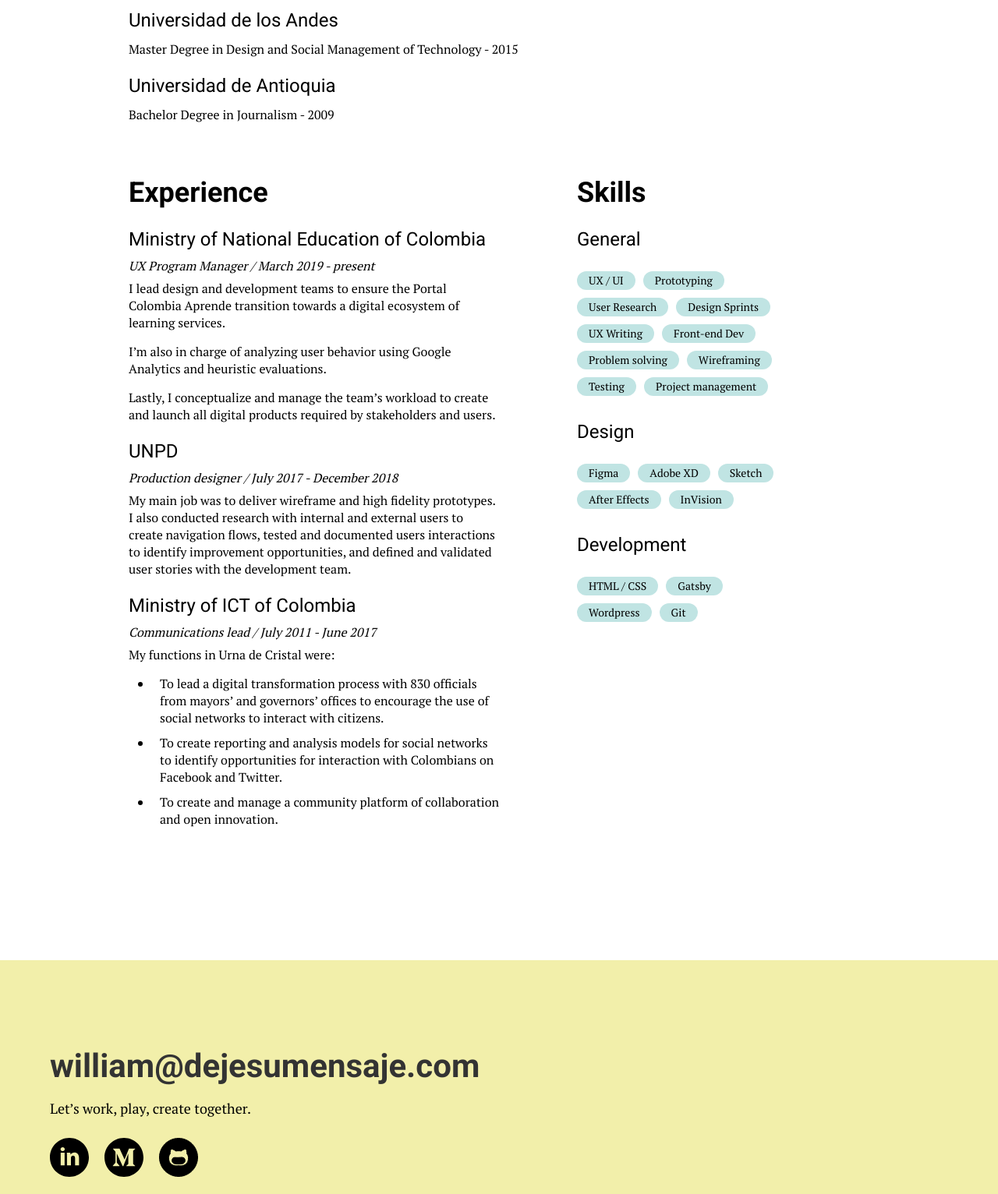
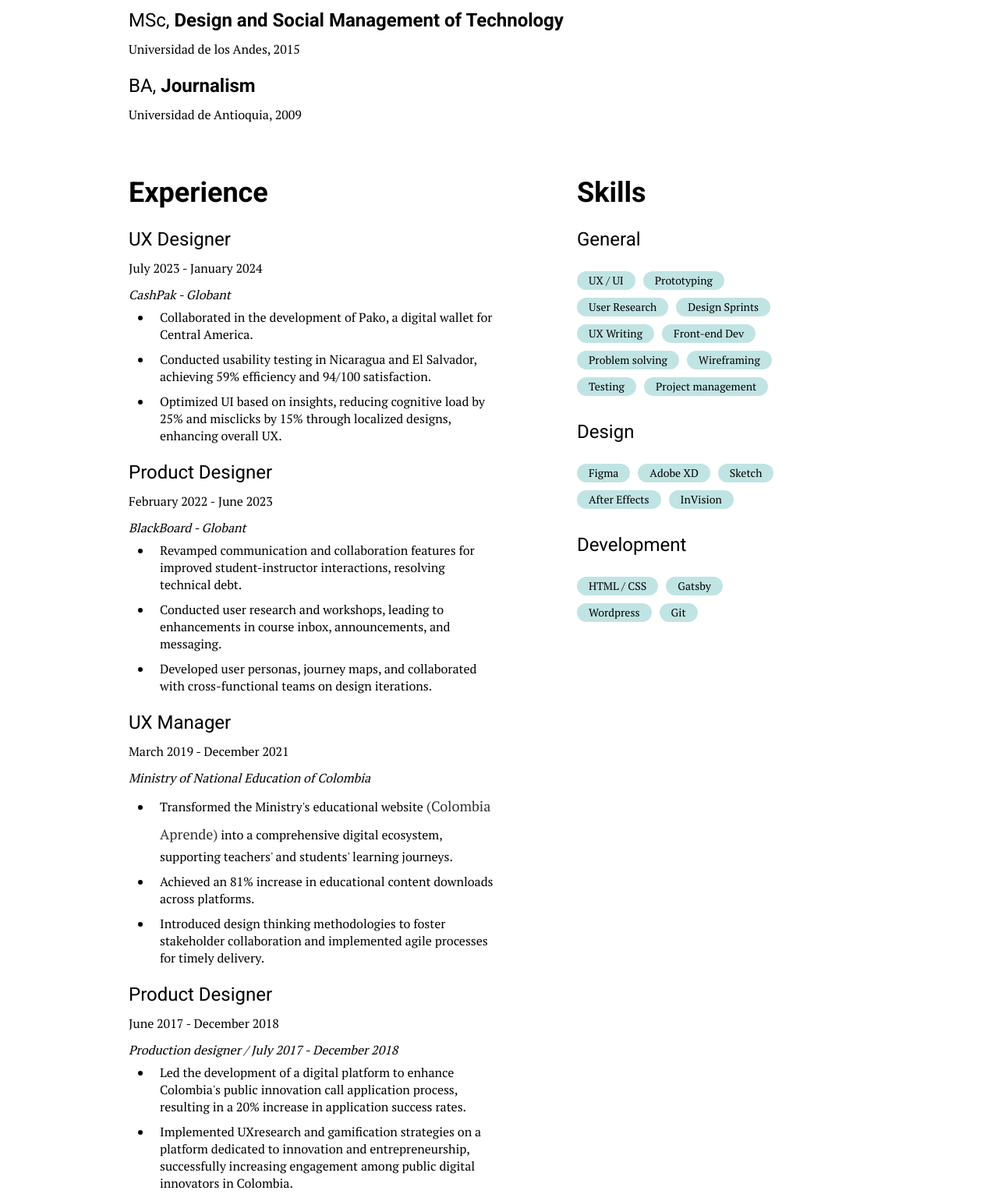
Before and after one commit to Dejesumensaje/dejesumensaje, a plain HTML site: page about.html in a window 1280 px wide. Shown: the part 1240-2772 px from the top of the page at 78% size. Drawn offline with nearby package versions, Linux system fonts and the light colour scheme.

Commit message:
About me
Update the about me section with the more recent projects

```diff
--- a/about.html
+++ b/about.html
@@ -83,7 +83,7 @@
 
 
             <div class="btn">
-                <a href="./assets/cv-william-montoya-en.pdf" class="button-cta" download="">Resume</a>
+                <a href="./assets/cv-william-montoya-2024-en.pdf" class="button-cta" download="">Resume</a>
                 <a href="https://www.linkedin.com/in/dejesumensaje/" target="_blank" class="button-cta">Linkedin</a>
             </div>
 
@@ -99,11 +99,11 @@
 
                 <h2>Education</h2>
 
-                <h3>Universidad de los Andes</h3>
-                <p>Master Degree in Design and Social Management of Technology - 2015</p>
+                <h3>MSc, <b>Design and Social Management of Technology</b></h3>
+                <p>Universidad de los Andes, 2015</p>
 
-                <h3>Universidad de Antioquia</h3>
-                <p>Bachelor Degree in Journalism - 2009</p>
+                <h3>BA, <b>Journalism</b></h3>
+                <p>Universidad de Antioquia, 2009</p>
 
             </div>
 
@@ -111,23 +111,42 @@
 
                 <h2>Experience</h2>
 
-                <h3>Ministry of National Education of Colombia</h3>
-                <h4>UX Program Manager / March 2019 - present</h4>
-                <p>I lead design and development teams to ensure the Portal Colombia Aprende transition towards a digital ecosystem of learning services.</p>
-                <p>I’m also in charge of analyzing user behavior using Google Analytics and heuristic evaluations.</p>
-                <p>Lastly, I conceptualize and manage the team’s workload to create and launch all digital products required by stakeholders and users.</p>
+                <h3>UX Designer</h3>
+                <p>July 2023 - January 2024</p>
+                <h4>CashPak - Globant</h4>
 
-                <h3>UNPD</h3>
+                <ul>
+                    <li>Collaborated in the development of Pako, a digital wallet for Central America.</li>
+                    <li>Conducted usability testing in Nicaragua and El Salvador, achieving 59% efficiency and 94/100 satisfaction.</li>
+                    <li>Optimized UI based on insights, reducing cognitive load by 25% and misclicks by 15% through localized designs, enhancing overall UX.</li>
+                </ul>
+
+                <h3>Product Designer</h3>
+                <p>February 2022 - June 2023</p>
+                <h4>BlackBoard - Globant</h4>
+
+                <ul>
+                    <li>Revamped communication and collaboration features for improved student-instructor interactions, resolving technical debt.</li>
+                    <li>Conducted user research and workshops, leading to enhancements in course inbox, announcements, and messaging.</li>
+                    <li>Developed user personas, journey maps, and collaborated with cross-functional teams on design iterations.</li>
+                </ul>
+
+                <h3>UX Manager</h3>
+                <p>March 2019 - December 2021</p>
+                <h4>Ministry of National Education of Colombia</h4>
+
+                <ul>
+                    <li>Transformed the Ministry's educational website <a href="https://colombiaaprende.edu.co/" target="_blank">(Colombia Aprende)</a> into a comprehensive digital ecosystem, supporting teachers' and students' learning journeys.</li>
+                    <li>Achieved an 81% increase in educational content downloads across platforms.</li>
+                    <li>Introduced design thinking methodologies to foster stakeholder collaboration and implemented agile processes for timely delivery.</li>
+                </ul>
+
+                <h3>Product Designer</h3>
+                <p>June 2017 - December 2018</p>
                 <h4>Production designer / July 2017 - December 2018</h4>
-                <p>My main job was to deliver wireframe and high fidelity prototypes. I also conducted research with internal and external users to create navigation flows, tested and documented users interactions to identify improvement opportunities, and defined and validated user stories with the development team.</p>
-
-                <h3>Ministry of ICT of Colombia</h3>
-                <h4>Communications lead / July 2011 - June 2017</h4>
-                <p>My functions in Urna de Cristal were:</p>
                 <ul>
-                    <li>To lead a digital transformation process with 830 officials from mayors’ and governors’ offices to encourage the use of social networks to interact with citizens.</li>
-                    <li>To create reporting and analysis models for social networks to identify opportunities for interaction with Colombians on Facebook and Twitter.</li>
-                    <li>To create and manage a community platform of collaboration and open innovation.</li>
+                    <li>Led the development of a digital platform to enhance Colombia's public innovation call application process, resulting in a 20% increase in application success rates.</li>
+                    <li>Implemented UXresearch and gamification strategies on a platform dedicated to innovation and entrepreneurship, successfully increasing engagement among public digital innovators in Colombia.</li>
                 </ul>
 
             </div>
--- a/estilos.css
+++ b/estilos.css
@@ -9,7 +9,7 @@ html {
     scroll-behavior: smooth;
 }
 
-h1, h2, h3, h5, h6 {
+h1, h2, h3, h5, h6, a.button-cta {
     font-family: "Roboto", sans-serif;
     font-weight: 700;
     margin: 0 0 10px 0;
```
Also changed, not shown: 4 other files.
